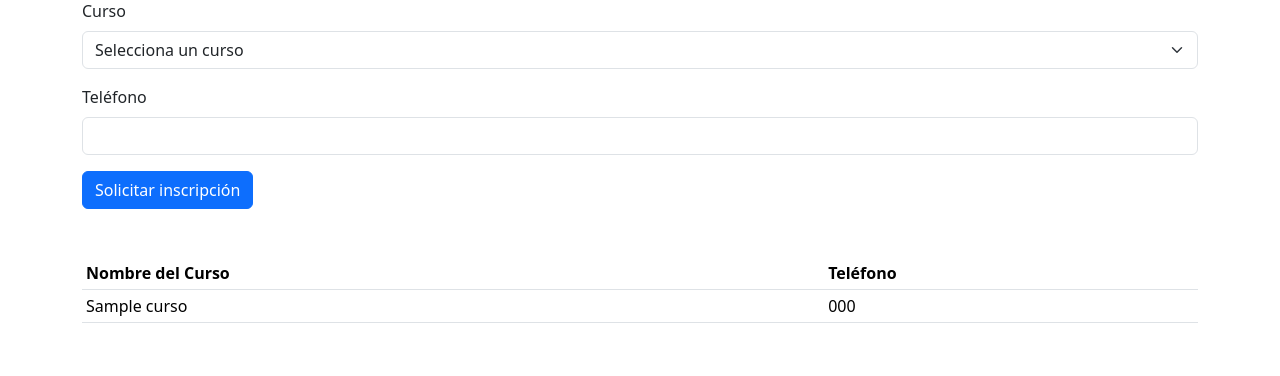
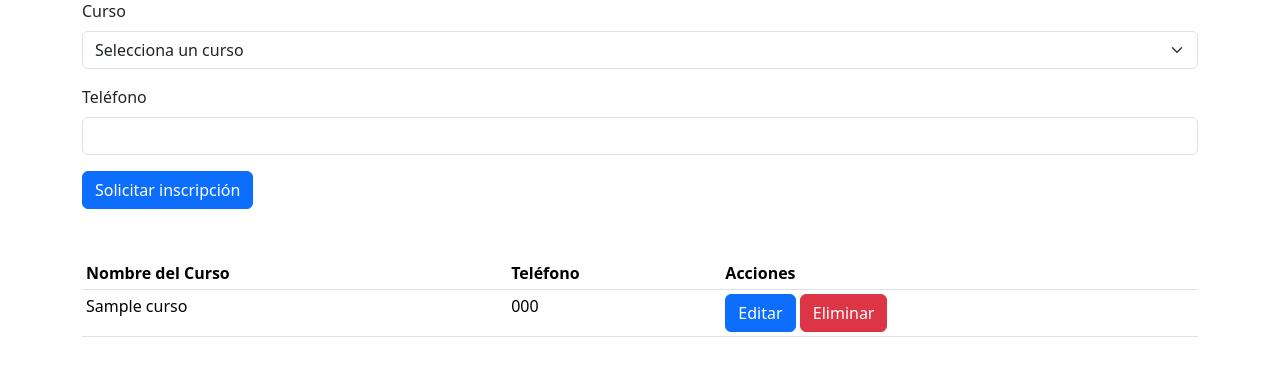
Before and after one commit to Saul941/Flask7B, a Flask app: page / in a window 1280 px wide. Shown: the part 119-495 px from the top of the page. Run offline with Flask 3, Linux system fonts and the light colour scheme; tables that the repository leaves empty or names only in its code hold one stand-in row (values such as "Sample post"); some libraries are stand-ins or nearby versions.

Commit message:
Update app.html

```diff
--- a/templates/app.html
+++ b/templates/app.html
@@ -20,7 +20,7 @@
                     <option value="">Selecciona un curso</option>
                     <option value="DSW">Desarrollo Software</option>
                     <option value="MAI">Mantenimiento Industrial</option>
-                    <option value="MEC">Mecatronica</option>
+                    <option value="MEC">Mecatrónica</option>
                 </select>
             </div>
             <div class="mb-3">
@@ -37,6 +37,7 @@
                 <tr>
                     <th>Nombre del Curso</th>
                     <th>Teléfono</th>
+                    <th>Acciones</th>
                 </tr>
             </thead>
             <tbody id="tbodyInscripcionCurso"></tbody>
@@ -79,53 +80,65 @@
             // Realizamos un SELECT a la BD con FLASK y lo imprimimos en el TBODY
             function buscar() {
                 $.get("/buscar", function (respuesta) {
-                    // Imprimimos la respuesta de FLASK con SELECT para saber cómo acceder a cada valor y colocarlos en el TBODY
-                    console.log(respuesta)
-
-                    $("#tbodyInscripcionCurso").html("")
+                    $("#tbodyInscripcionCurso").html("");
 
                     for (var x in respuesta) {
-                        var inscripcionCurso = respuesta[x]
+                        var inscripcionCurso = respuesta[x];
                         $("#tbodyInscripcionCurso").append(`<tr>
                             <td>${inscripcionCurso[1]}</td>
                             <td>${inscripcionCurso[2]}</td>
-                        </tr>`)
+                            <td>
+                                <button class="btn btn-primary btn-editar" data-id="${inscripcionCurso[0]}">Editar</button>
+                                <button class="btn btn-danger btn-eliminar" data-id="${inscripcionCurso[0]}">Eliminar</button>
+                            </td>
+                        </tr>`);
                     }
-                })
+                });
             }
 
-            buscar()
+            buscar();
 
-            Pusher.logToConsole = true
+            Pusher.logToConsole = true;
 
-           var pusher = new Pusher('ab077c6305428af0579b', {
-                  cluster: 'mt1'
-                });
+            var pusher = new Pusher('ab077c6305428af0579b', {
+                cluster: 'mt1'
+            });
 
             // Canal ---> Donde se concentran los hilos con los clientes conectados
             var channel = pusher.subscribe("canalRegistrosInscripcionCursos");
 
             // Evento --> El código que se accionará con la información enviada o el uso del canal
             channel.bind("registroInscripcionCursos", function (inscripcionCurso) {
-                // 1. Notificar el evento
-                alert("Ocurrió el evento")
+                alert("Ocurrió el evento");
+                console.log(inscripcionCurso);
+                buscar();
+            });
 
-                // 2. Recibir información enviada en el evento
-                console.log(inscripcionCurso)
+            // Función para editar
+            $(document).on("click", ".btn-editar", function (event) {
+                var id = $(this).attr("data-id");
 
-                // 3. Trabajar información enviada por el evento
+                $.get("/editar", { id: id }, function (respuesta) {
+                    var inscripcionCurso = respuesta[0];
 
-                $("#tbodyinscripcionCurso").prepend(`<tr>
-                    <td>${inscripcionCurso.curso}</td>
-                    <td>${inscripcionCurso.telefono}</td>
-                    <td></td>
-                </tr>`)
+                    $("#curso").val(inscripcionCurso["Nombre_Curso"]);
+                    $("#telefono").val(inscripcionCurso["Telefono"]);
+                });
+            });
 
+            // Función para eliminar
+            $(document).on("click", ".btn-eliminar", function (event) {
+                if (!confirm("¿Quieres eliminar este registro?")) {
+                    return;
+                }
 
-                // 4. Mandar a llamar otro código luego del evento
-                buscar()
-            })
-        })
+                var id = $(this).attr("data-id");
+
+                $.post("/eliminar", { id: id }, function (respuesta) {
+                    buscar(); // Volver a cargar la tabla después de eliminar
+                });
+            });
+        });
     </script>
 </body>
 </html>
```
